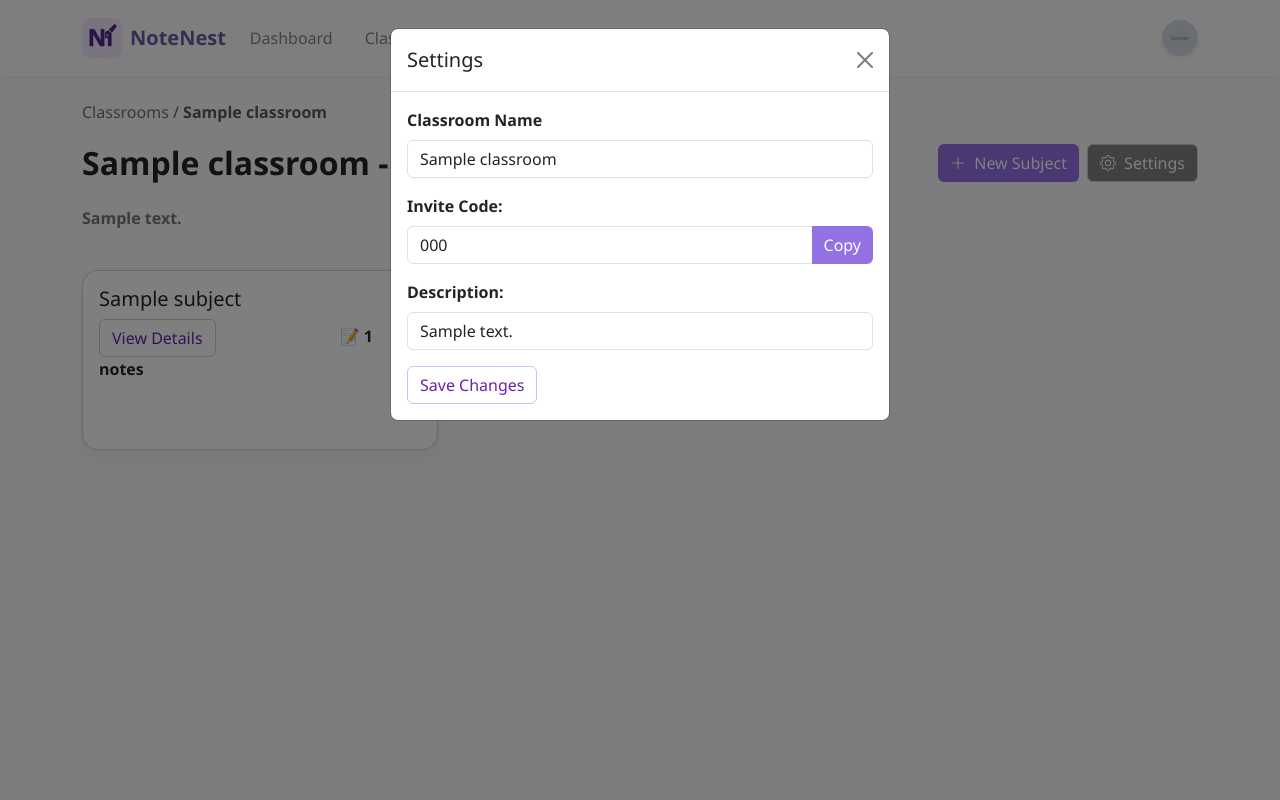
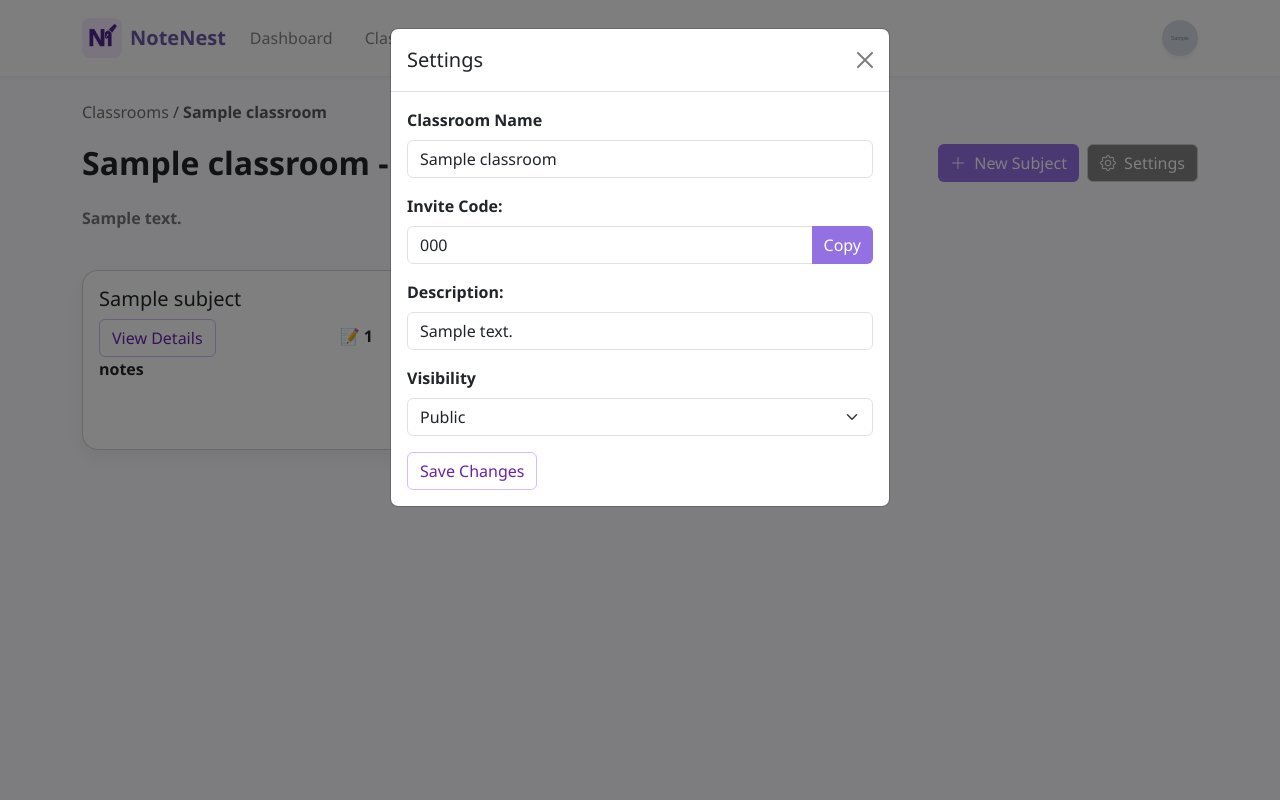
Before and after one commit to alielkline/NoteNest, a PHP site: page /public/subjects.php?classroom_id=1 in a window 1280 px wide, after a click on "Settings". Run offline with PHP 8.4, Linux system fonts and the light colour scheme; the visitor is signed in with stand-in values (Sample User, id 1); tables that the repository leaves empty hold one stand-in row (values such as "Sample post"); grey boxes marked "Sample" are stand-in pictures.

Commit message:
Added visibility option in settings

```diff
--- a/public/dashboard.php
+++ b/public/dashboard.php
@@ -138,7 +138,7 @@ $notes = $note_stmt->fetchAll();
         <div class="d-flex justify-content-between align-items-center flex-wrap mb-2">
             <div class="text-center my-4">
                 <h5 class="d-inline-flex align-items-center justify-content-center">
-                    <i class="bi bi-book-fill text-purple me-2"></i> My Notes
+                    <i class="bi bi-book text-primary me-2"></i> My Notes
                 </h5>
             </div>
             <?php include "../includes/filter_notes.php"; ?>
--- a/public/subjects.php
+++ b/public/subjects.php
@@ -28,6 +28,7 @@ $classroom_name = $classroom['name'];
 $classroom_desc = $classroom['description'];
 $classroom_date = $classroom['created_at'];
 $classroom_invCode = $classroom['invite_code'];
+$classroom_visibility = $classroom['visibility'];
 
 $stmt = $pdo->prepare("SELECT * FROM classroom_subjects WHERE classroom_id = ?");
 $stmt->execute([$classroom_id]);
@@ -179,6 +180,13 @@ $is_member = $stmt->fetch() ? true : false;
                                 <label for="describtion" class="form-label">Description:</label>
                                 <input type="text" class="form-control" id="describtion" name="describtion" value="<?php echo htmlspecialchars($classroom_desc); ?>">
                             </div>
+                            <div class="mb-3">
+                                <label for="visibility" class="form-label">Visibility</label>
+                                <select class="form-select" id="visibility" name="visibility">
+                                    <option value="public" <?php echo ($classroom_visibility === 'public') ? 'selected' : ''; ?>>Public</option>
+                                    <option value="private" <?php echo ($classroom_visibility === 'private') ? 'selected' : ''; ?>>Private</option>
+                                </select>
+                            </div>
                             <button type="submit" class="btn btn-outline-purple">Save Changes</button>
                         </form>
                     </div>
```
Also changed, not shown: includes/edit_classroom.php (+5 -3 lines).
